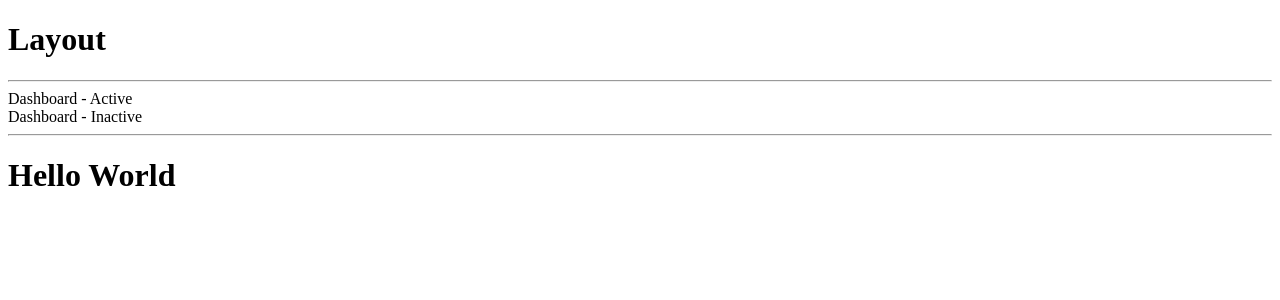
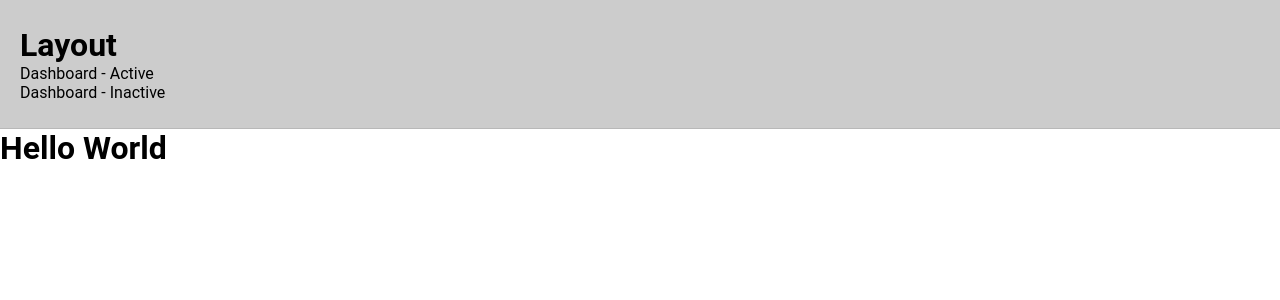
Before and after one commit to jisaac89/react-typescript, a React (Create React App) app: page / in a window 1280 px wide. Shown: the top 300 px of the page. Built offline with nearby package versions, Linux system fonts and the light colour scheme.

Commit message:
added styled components

```diff
--- a/package.json
+++ b/package.json
@@ -9,6 +9,7 @@
     "@types/reach__router": "^1.2.4",
     "@types/react": "^16.8.19",
     "@types/react-dom": "16.8.4",
+    "@types/styled-components": "^4.1.15",
     "react": "^16.8.6",
     "react-dom": "^16.8.6",
     "react-scripts": "3.0.1",
--- a/src/layouts/index.tsx
+++ b/src/layouts/index.tsx
@@ -1,24 +1,31 @@
 import React, { FunctionComponent } from 'react';
 import { gotoRoute } from '../utils/helpers';
 import { config } from '../config';
+import { Nav, NavHeader } from './styles';
+import { GlobalStyles } from '../styles/globalStyles';
 
 interface ILayout {}
 
 const Layout: FunctionComponent<ILayout> = ({ children }) => {
   return (
+    <>
       <React.StrictMode>
-      <div>
+        <>
+          <Nav>
+            <NavHeader>
               <h1>Layout</h1>
-        <hr />
               <nav>
                 <a onClick={gotoRoute(config.routes.dashboardActive)}>Dashboard - Active</a>
                 <br />
                 <a onClick={gotoRoute(config.routes.dashboardArchived)}>Dashboard - Inactive</a>
               </nav>
-        <hr />
+            </NavHeader>
+          </Nav>
           {children}
-      </div>
+        </>
       </React.StrictMode>
+      <GlobalStyles />
+    </>
   );
 };
 
--- /dev/null
+++ b/src/layouts/styles/index.ts
@@ -0,0 +1,11 @@
+import styled from 'styled-components';
+
+export const Nav = styled.div`
+  background-color: #ccc;
+  border-bottom: 1px solid rgba(0, 0, 0, 0.0975);
+`;
+
+export const NavHeader = styled.div`
+  padding: 26px 20px;
+  width: 100%;
+`;
--- /dev/null
+++ b/src/styles/globalStyles.ts
@@ -0,0 +1,22 @@
+import { createGlobalStyle } from 'styled-components';
+
+export const GlobalStyles = createGlobalStyle`
+	body {
+		background:white;
+	}
+
+	html {
+		font-family: 'Roboto';
+	}
+
+	* {
+		box-sizing: border-box;
+		margin: 0;
+		padding: 0;
+	}
+
+	*:focus {
+		outline: none;
+	}
+
+`;
```
Also changed, not shown: 1 other file (tests, documents, lock files or other folders). Lines whose indentation alone changed are shown as unchanged.
